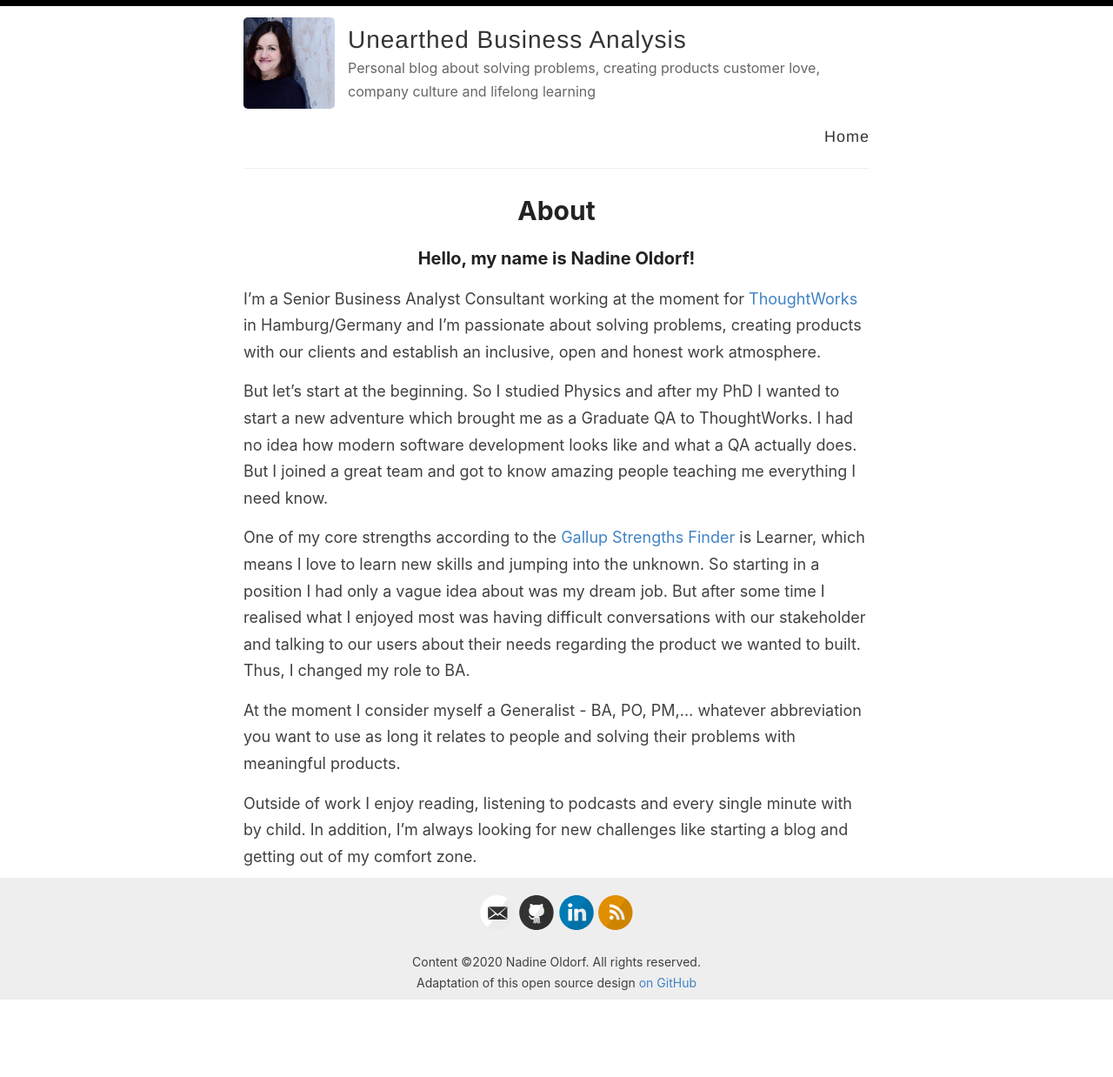
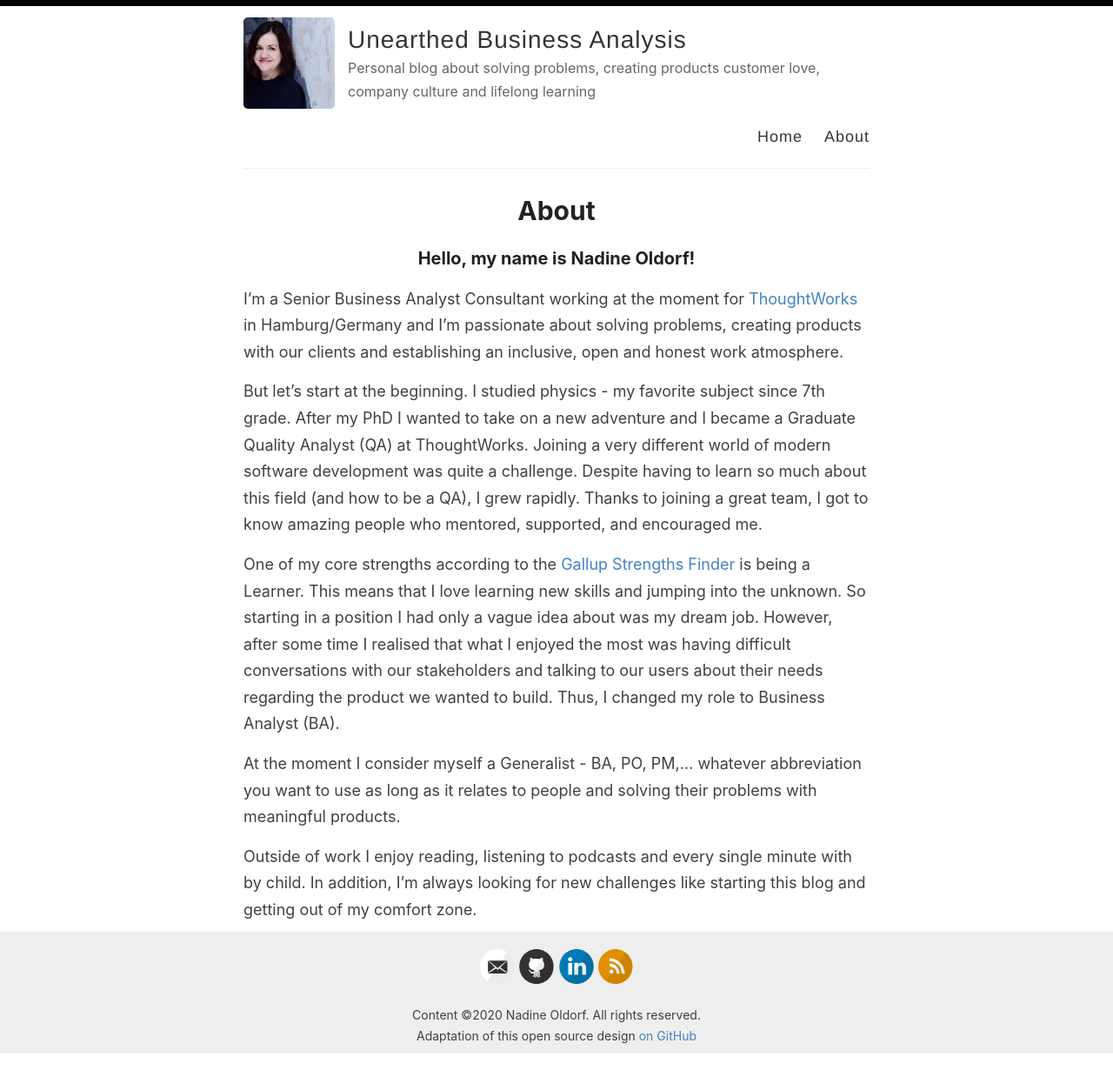
Before and after one commit to noldorf/unearthedBA, a Jekyll site: the page built from _pages/about.md, in a window 1280 px wide. Shown: the whole page at 87% size. Built offline with Jekyll 4.4.1, drawn with Linux system fonts in a browser that asks for light colours; before the commit the page ends 1177 px from its top, so only the background shows below that.

Commit message:
Finalised about.md

```diff
--- a/_config.yml
+++ b/_config.yml
@@ -52,7 +52,7 @@ enforce_ssl: https://www.unearthedba.com
 # (http://yourusername.github.io/repository-name)
 # and NOT your User repository (http://yourusername.github.io)
 # then add in the baseurl here, like this: "/repository-name"
-baseurl: https://www.unearthedba.com
+baseurl:
 
 #
 # !! You don't need to change any of the configuration flags below !!
--- a/_layouts/default.html
+++ b/_layouts/default.html
@@ -28,8 +28,8 @@
 
             <nav>
               <a href="{{ site.baseurl }}/">Home</a>
-             <!-- <a href="{{ site.baseurl }}/onmybookshelf">On my Book Shelf</a>
-              <a href="{{ site.baseurl }}/about">About</a>-->
+             <!-- <a href="{{ site.baseurl }}/onmybookshelf">On my Book Shelf</a>-->
+              <a href="{{ site.baseurl }}/about">About</a>
             </nav>
           </header>
         </div>
--- a/_pages/about.md
+++ b/_pages/about.md
@@ -6,14 +6,14 @@ title: About
 
 ### Hello, my name is Nadine Oldorf!
 
-I'm a Senior Business Analyst Consultant working at the moment for [ThoughtWorks](https://www.thoughtworks.com/) in Hamburg/Germany and I'm passionate about solving problems, creating products with our clients and establish an inclusive, open and honest work atmosphere.
+I'm a Senior Business Analyst Consultant working at the moment for [ThoughtWorks](https://www.thoughtworks.com/) in Hamburg/Germany and I'm passionate about solving problems, creating products with our clients and establishing an inclusive, open and honest work atmosphere.
 
- But let's start at the beginning. So I studied Physics and after my PhD I wanted to start a new adventure which brought me as a Graduate QA to ThoughtWorks. I had no idea how modern software development looks like and what a QA actually does. But I joined a great team and got to know amazing people teaching me everything I need know.
+ But let's start at the beginning. I studied physics - my favorite subject since 7th grade. After my PhD I wanted to take on a new adventure and I became a Graduate Quality Analyst (QA) at ThoughtWorks. Joining a very different world of modern software development was quite a challenge. Despite having to learn so much about this field (and how to be a QA), I grew rapidly. Thanks to joining a great team, I got to know amazing people who mentored, supported, and encouraged me.
 
- One of my core strengths according to the [Gallup Strengths Finder](https://www.amazon.com/StrengthsFinder-2-0-Tom-Rath/dp/159562015X/ref=sr_1_1?crid=NSE4JJ50V46F&keywords=gallup+strengths+finder+2.0+with+access+code&qid=1582837613&sprefix=gallup+%2Caps%2C229&sr=8-1) is Learner, which means I love to learn new skills and jumping into the unknown. So starting in a position I had only a vague idea about was my dream job.
- But after some time I realised what I enjoyed most was having difficult conversations with our stakeholder and talking to our users about their needs regarding the product we wanted to built. Thus, I changed my role to BA.
+ One of my core strengths according to the [Gallup Strengths Finder](https://www.amazon.com/StrengthsFinder-2-0-Tom-Rath/dp/159562015X/ref=sr_1_1?crid=NSE4JJ50V46F&keywords=gallup+strengths+finder+2.0+with+access+code&qid=1582837613&sprefix=gallup+%2Caps%2C229&sr=8-1) is being a Learner. This means that I love learning new skills and jumping into the unknown. So starting in a position I had only a vague idea about was my dream job.
+ However, after some time I realised that what I enjoyed the most was having difficult conversations with our stakeholders and talking to our users about their needs regarding the product we wanted to build. Thus, I changed my role to Business Analyst (BA).
 
- At the moment I consider myself a Generalist - BA, PO, PM,... whatever abbreviation you want to use as long it relates to people and solving their problems with meaningful products.
+ At the moment I consider myself a Generalist - BA, PO, PM,... whatever abbreviation you want to use as long as it relates to people and solving their problems with meaningful products.
 
  Outside of work I enjoy reading, listening to podcasts and every single minute with by child. In addition,
- I'm always looking for new challenges like starting a blog and getting out of my comfort zone.
+ I'm always looking for new challenges like starting this blog and getting out of my comfort zone.
```
Also changed, not shown: _drafts/2020-02-28-stakeholder.md (renamed from _drafts/stakeholder.md, +3 -1 lines), _drafts/OKR_Challenges.md (added), _drafts/OKR_leadingVSLagging.md (added), _drafts/storytelling.md (added).
